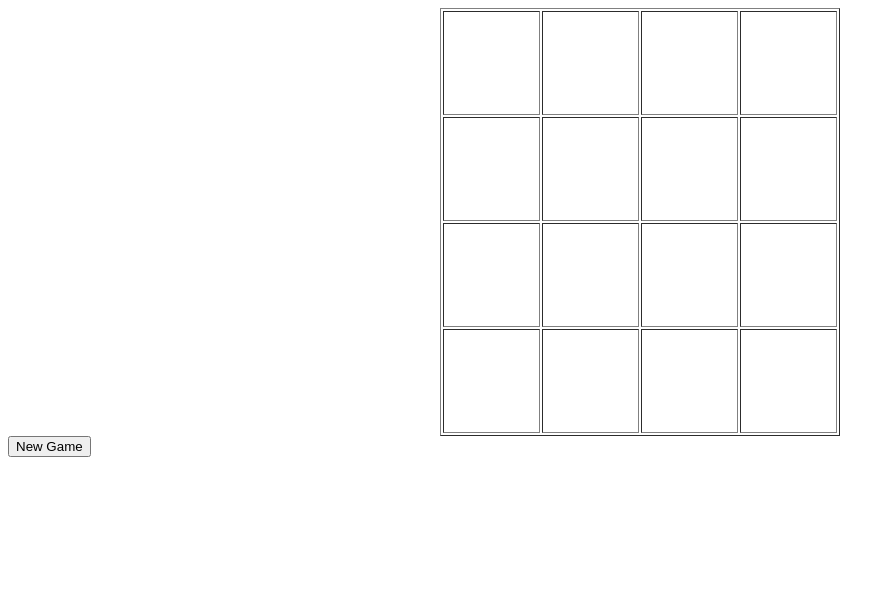
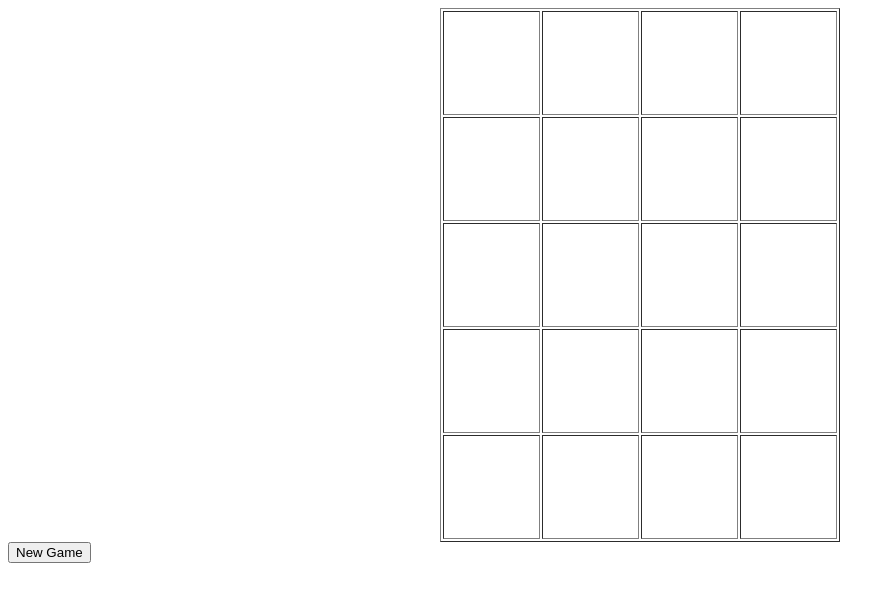
Before and after one commit to alinawxn/2048ByAlina, a plain HTML site: page index.html in a window 1280 px wide. Shown: the whole page, without its empty margins (0-895 px from the left). Drawn offline with Linux system fonts and the light colour scheme.

Commit message:
Update index.html

```diff
--- a/index.html
+++ b/index.html
@@ -36,6 +36,12 @@
 				<td width="100" height="100"></td>
 				<td width="100" height="100"></td>
 			</tr>
+			<tr>
+				<td width="100" height="100"></td>
+				<td width="100" height="100"></td>
+				<td width="100" height="100"></td>
+				<td width="100" height="100"></td>
+			</tr>
 		</table>
 	</div>
 	<button type="button" onclick="startGame()" >New Game</button>
```
